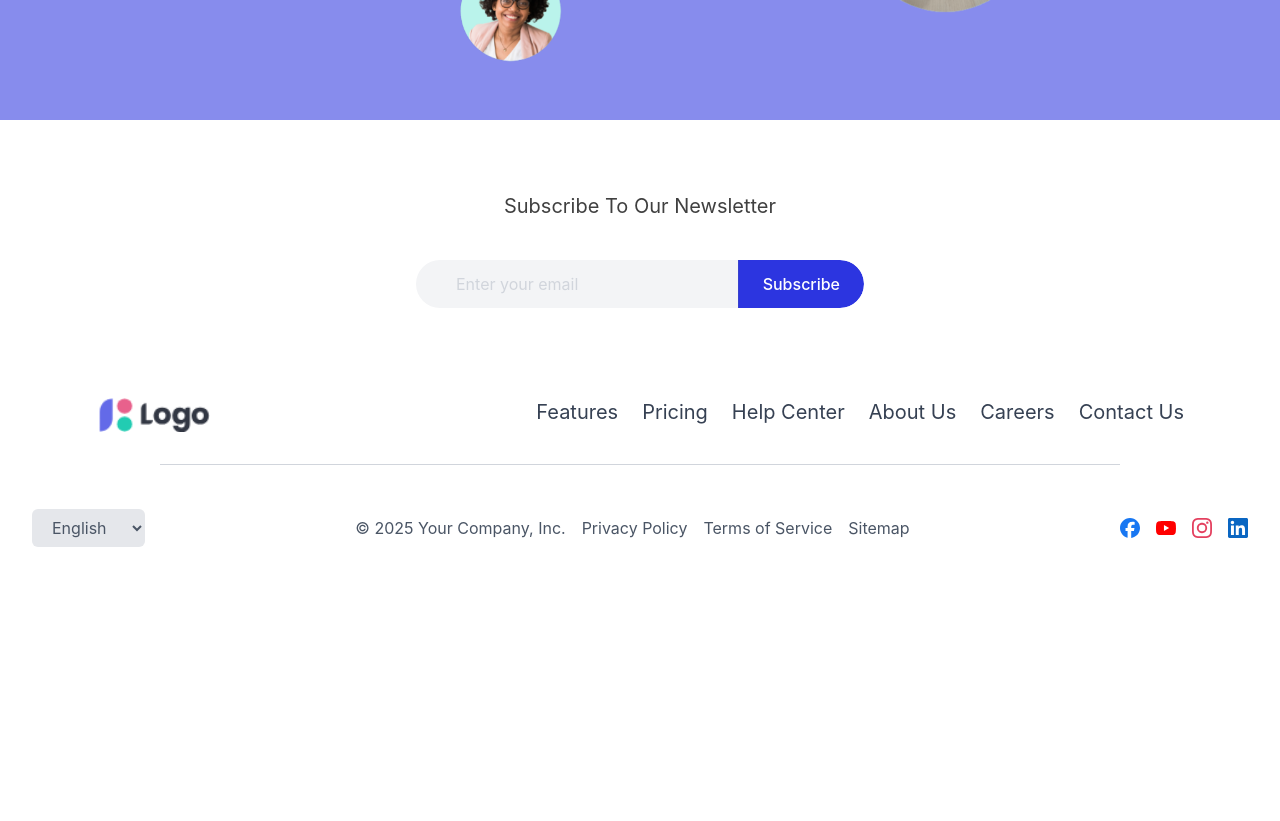
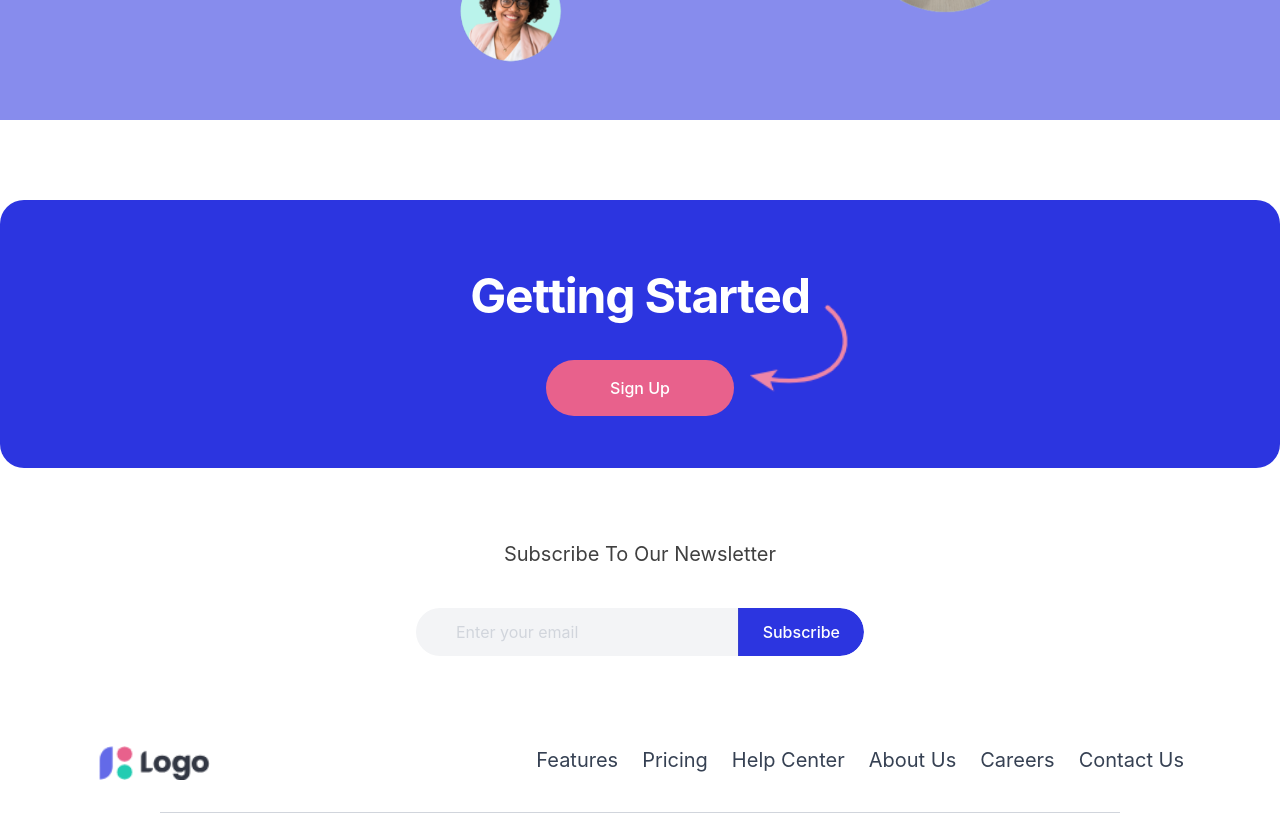
Before and after one commit to TemitopeRekun/Modern-Company-Website, a React (Vite) app: page / in a window 1280 px wide. Shown: the part 680-1501 px from the top of the page. Before the commit the page ends 1251 px from the top, so only its background shows below. Built offline with nearby package versions, Linux system fonts and the light colour scheme.

Commit message:
Add SharedBanner component and integrate it into MainLayout

```diff
--- /dev/null
+++ b/src/Components/SharedBanner.tsx
@@ -0,0 +1,21 @@
+import curve from "../assets/curve.png";
+
+const SharedBanner = () => {
+	return (
+		<section>
+			<div className=" relative md:max-w-7xl max-w-3xl mx-auto px-4 md:px-8 flex flex-col justify-center items-center bg-[#2C35E0FF]  text-white text-center md:py-8 mt-20 rounded-3xl">
+				<img
+					src={curve}
+					alt="curved arrow"
+					className="absolute top-[35%] right-[30%] w-[15vw]"
+				/>
+				<h1 className="heading-primary py-10">Getting Started</h1>
+				<button className="bg-[#E8618CFF] text-white px-16 py-4 mb-5 rounded-full cursor-pointer font-medium hover:bg-[#E8618CFF]/80 focus:outline-none focus:ring-2 focus:ring-[#E8618CFF] focus:ring-offset-2 focus:ring-offset-[-#2C35E0FF] transition-colors duration-200 ease-in-out">
+					Sign Up
+				</button>
+			</div>
+		</section>
+	);
+};
+
+export default SharedBanner;
--- a/src/Layouts/MainLayout.tsx
+++ b/src/Layouts/MainLayout.tsx
@@ -1,6 +1,7 @@
 import { Outlet } from "react-router-dom";
 import Navbar from "../Components/Navbar";
 import Footer from "../Components/Footer";
+import SharedBanner from "../Components/SharedBanner";
 
 const MainLayout = () => {
   return (
@@ -9,6 +10,7 @@ const MainLayout = () => {
       <main className="flex-grow">
         <Outlet />
       </main>
+      <SharedBanner />
       <Footer />
     </div>
   )
```
Also changed, not shown: src/assets/curve.png (added).
